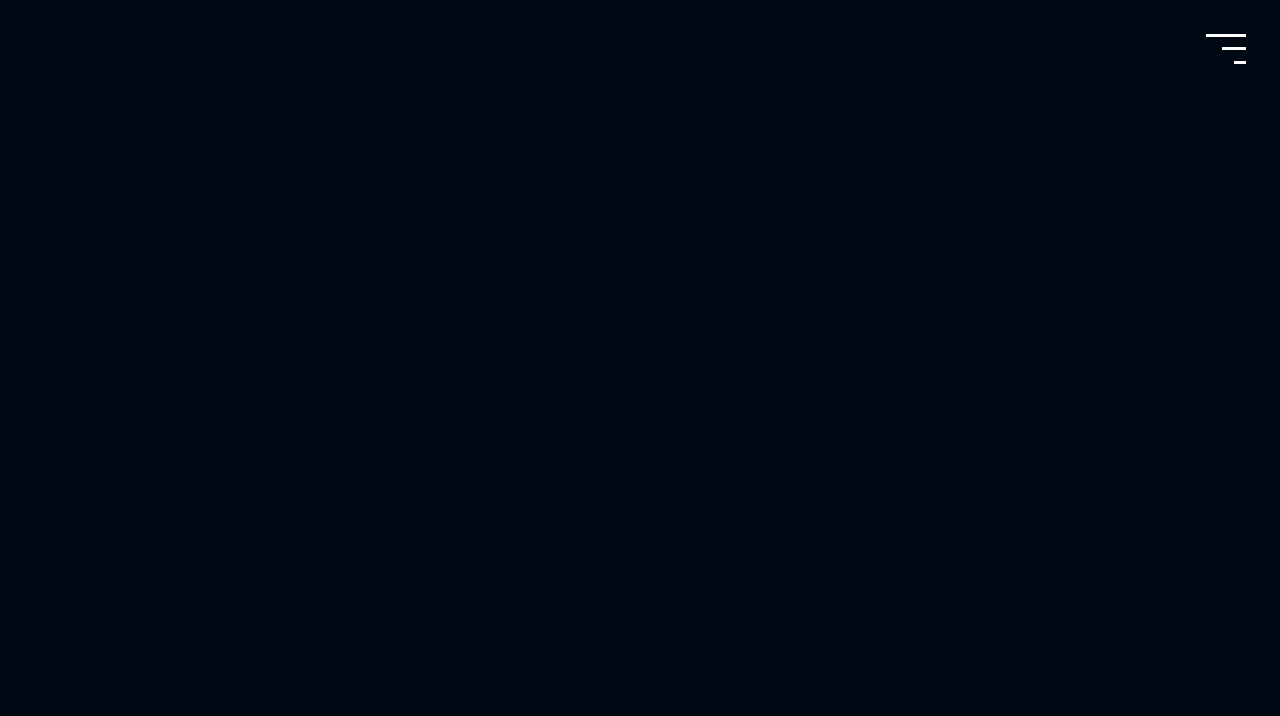
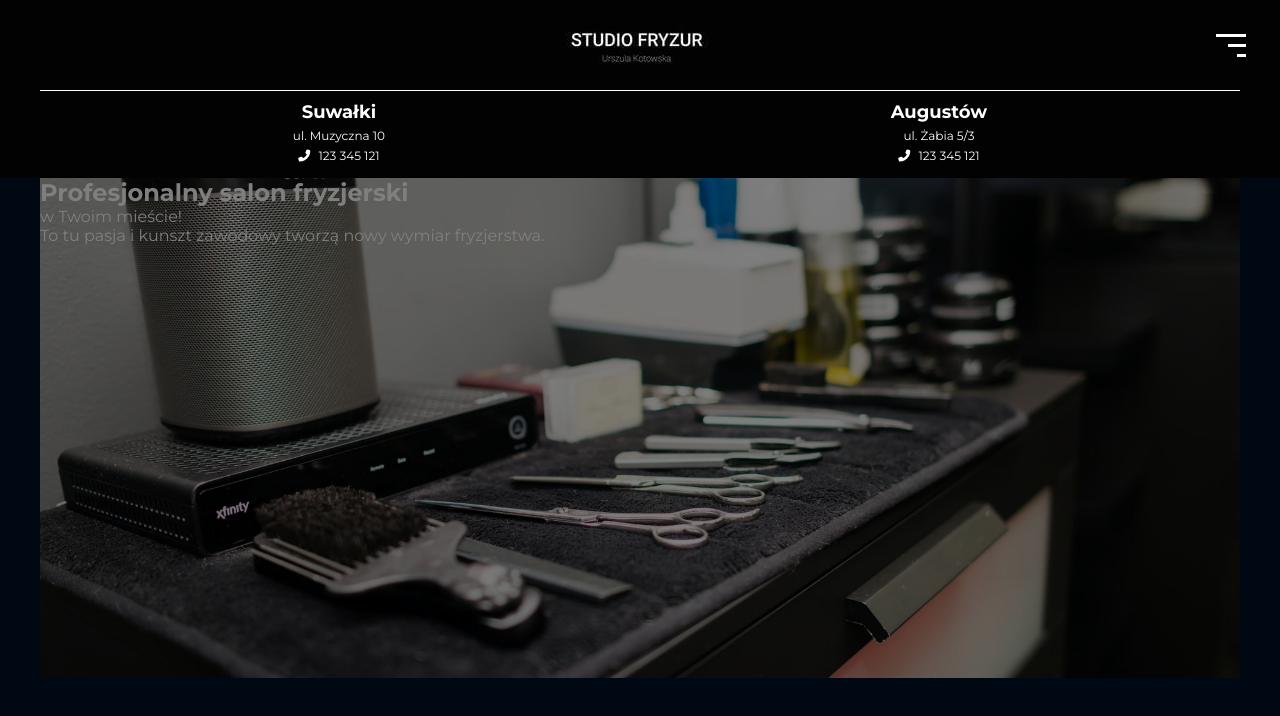
Before and after one commit to Vathh/muzyczna, a website: page index.html in a window 1280 px wide. Drawn offline with Linux system fonts and the light colour scheme.

Commit message:
added header

```diff
--- a/index.html
+++ b/index.html
@@ -9,6 +9,7 @@
     <link rel="preconnect" href="https://fonts.gstatic.com" crossorigin>
     <link href="https://fonts.googleapis.com/css2?family=Great+Vibes&family=Montserrat:wght@300;400;600;700&display=swap" rel="stylesheet">
     <link rel="stylesheet" href="./dist/css/style.min.css">
+    <script src="https://kit.fontawesome.com/c005c4fba5.js" crossorigin="anonymous"></script>
 </head>
 <body>
 
@@ -28,6 +29,44 @@
         </div>
     </nav>
 
+    <header class="header">
+        <div class="wrapper">
+            <div class="header__box1">
+                <img src="../dist/img/fryzlogo.jpg" alt="Logo firmy - Studio fryzur. Urszula Kotowska." class="header__box1-logo">
+            </div>
+            <div class="header__box2">
+                <div class="header__box2-city">
+                    <h2>Suwałki</h2>
+                    <p>ul. Muzyczna 10</p>
+                    <p><i class="fas fa-phone-alt"></i> 123 345 121</p>
+                </div>
+                <div class="header__box2-city">
+                    <h2>Augustów</h2>
+                    <p>ul. Żabia 5/3</p>
+                    <p><i class="fas fa-phone-alt"></i> 123 345 121</p>
+                </div>
+            </div>
+        </div>
+    </header>
+
+    <main>
+        <section class="start section">
+            <div class="wrapper">
+                <div class="start__photo">
+                    <div class="start__photo-shadow"></div>
+                    <div class="start__box1">
+                        <h1 class="start__header">Profesjonalny salon fryzjerski</h1>
+                        <p class="start__header-text">w Twoim mieście!</p>
+                    </div>
+                    <div class="start__box2">
+                        <p class="start__text">To tu pasja i kunszt zawodowy tworzą nowy wymiar fryzjerstwa.</p>
+                    </div>
+                </div>
+            </div>
+        </section>
+
+    </main>
+
 
 
 
```
Also changed, not shown: dist/css/style.min.css, dist/img/fryzlogo.jpg (added), dist/img/fryzlogo.svg (added), dist/img/hair-salon-1514876_1920.jpg (added), dist/img/hairdresser-489915_1920.jpg (added).
